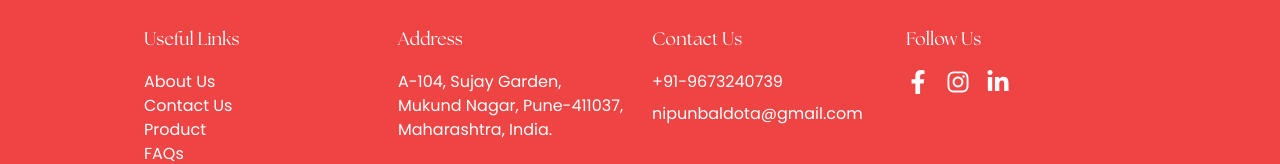
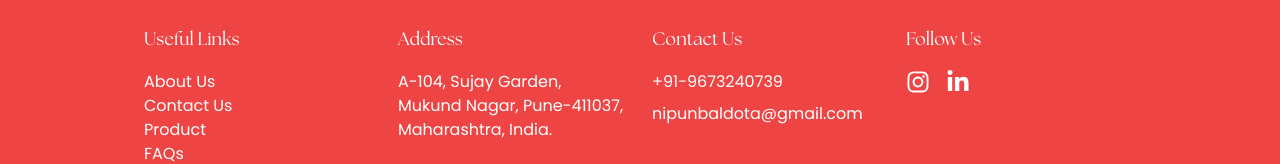
Before and after one commit to Muskans89/NVB-exports, a React (Vite) app: page / in a window 1280 px wide. Shown: the part 3835-3999 px from the top of the page. Built offline with nearby package versions, Linux system fonts and the light colour scheme; some icons are missing.

Commit message:
Update Footer.tsx

```diff
--- a/src/components/Footer.tsx
+++ b/src/components/Footer.tsx
@@ -43,11 +43,6 @@ const Footer = () => {
             </h4>
             <ul className="flex space-x-4">
               <li>
-                <a href="#" target="_blank" rel="noopener noreferrer" className="hover:text-pink transition-colors text-sm md:text-base">
-                  <FaFacebookF size={24} />
-                </a>
-              </li>
-              <li>
                 <a href="https://www.instagram.com/nvbexports/profilecard/?igsh=eW83dGY3amk3NGEz" target="_blank" rel="noopener noreferrer" className="hover:text-pink transition-colors text-sm md:text-base">
                   <FaInstagram size={24} />
                 </a>
```
